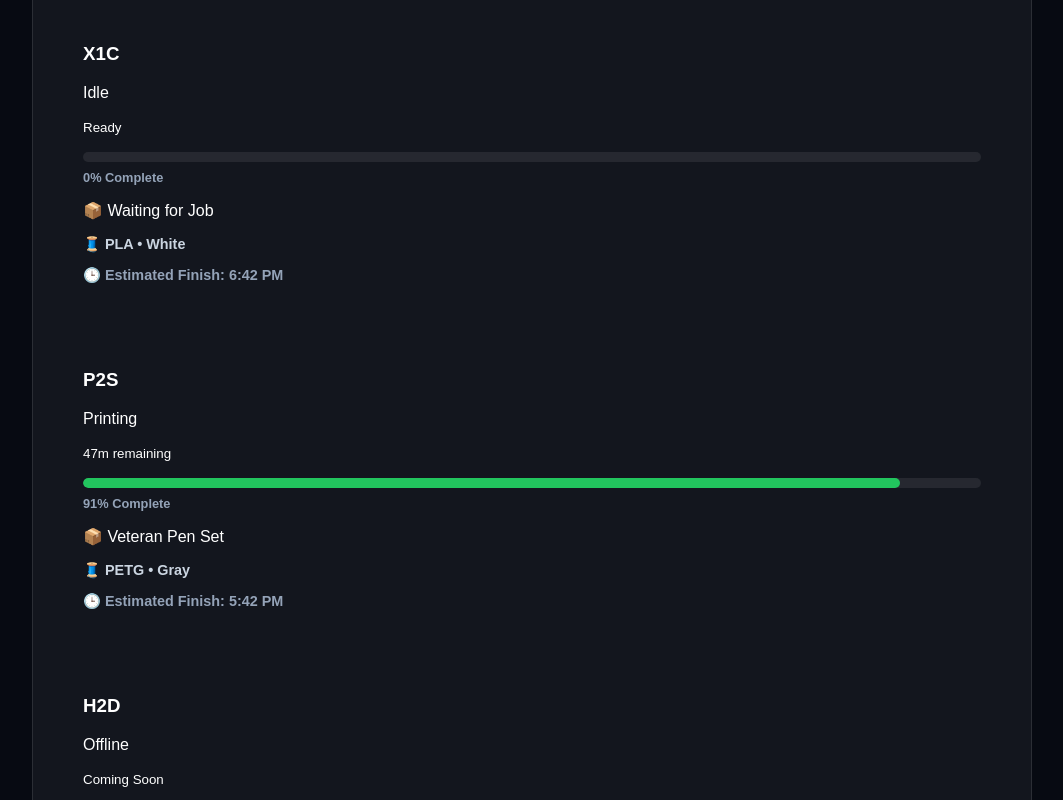
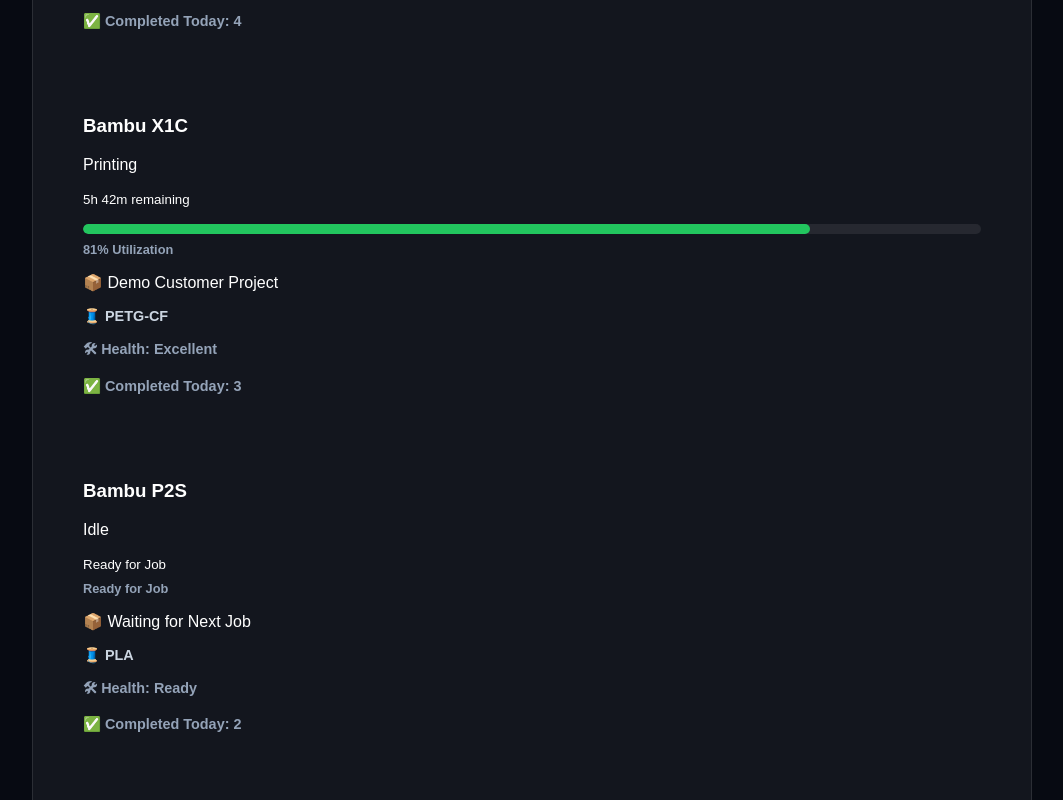
Before and after one commit to jnc3designs/jnc3designs-website, a Next.js app in the folder jnc3designs-premium/: page /admin in a window 1280 px wide. Shown: the part 3060-3860 px from the top of the page, without its empty margins (108-1171 px from the left). Built offline with nearby package versions, Linux system fonts and the light colour scheme; no server answers.

Commit message:
Update PrintFarmStatus.jsx

```diff
--- a/jnc3designs-premium/components/PrintFarmStatus.jsx
+++ b/jnc3designs-premium/components/PrintFarmStatus.jsx
@@ -1,57 +1,65 @@
+import { printers } from "../data/printers";
+
+function getStatusColor(status) {
+  switch (status) {
+    case "Printing":
+      return "#22c55e";
+
+    case "Idle":
+      return "#3b82f6";
+
+    case "Future":
+    case "Offline":
+      return "#9ca3af";
+
+    default:
+      return "#f59e0b";
+  }
+}
+
+function getActivityMessage(printer) {
+  if (printer.status === "Printing") {
+    return printer.remaining && printer.remaining !== "--"
+      ? `${printer.remaining} remaining`
+      : "Print in progress";
+  }
+
+  if (printer.status === "Idle") {
+    return "Ready for Job";
+  }
+
+  return "No Active Print";
+}
+
 export default function PrintFarmStatus() {
-  const printers = [
-    {
-      name: "P1S",
-      status: "Printing",
-      detail: "3h 12m remaining",
-      progress: 68,
-      job: "2\" NPT Adapter",
-      material: "ASA • Black",
-      finish: "8:42 PM",
-      color: "#22c55e",
-    },
-    {
-      name: "X1C",
-      status: "Idle",
-      detail: "Ready",
-      progress: 0,
-      job: "Waiting for Job",
-      material: "PLA • White",
-      finish: "6:42 PM",
-      color: "#3b82f6",
-    },
-    {
-      name: "P2S",
-      status: "Printing",
-      detail: "47m remaining",
-      progress: 91,
-      job: "Veteran Pen Set",
-      material: "PETG • Gray",
-      finish: "5:42 PM",
-      color: "#22c55e",
-    },
-    {
-      name: "H2D",
-      status: "Offline",
-      detail: "Coming Soon",
-      progress: 0,
-      job: "Offline",
-      material: "--",
-      finish: "__",
-      color: "#9ca3af",
-    },
-  ];
+  return (
+    <section className="print-farm-card">
+      <div className="print-farm-header">
+        <div>
+          <h2>🖨 Print Farm Status</h2>
+
+          <p className="print-farm-demo-label">
+            Demo production data • Live printer integration coming later
+          </p>
+        </div>
+      </div>
+
+      <div className="printer-grid">
+        {printers.map((printer) => {
+          const statusColor = getStatusColor(printer.status);
+          const activityMessage = getActivityMessage(printer);
+          const isPrinting = printer.status === "Printing";
 
           return (
-  <section className="print-farm-card">
-    <h2>🖨 Print Farm Status</h2>
-
-    <div className="printer-grid">
-      {printers.map((printer) => (
-        <div className="printer-card" key={printer.name}>
+            <div
+              className="printer-card"
+              key={printer.id}
+            >
               <div
                 className="printer-status-dot"
-            style={{ backgroundColor: printer.color }}
+                style={{
+                  backgroundColor: statusColor,
+                }}
               />
 
               <h3>{printer.name}</h3>
@@ -60,32 +68,48 @@
                 {printer.status}
               </p>
 
-          <small>{printer.detail}</small>
+              <small>{activityMessage}</small>
+
+              {isPrinting ? (
+                <>
                   <div className="printer-progress">
-
                     <div
-
                       className="printer-progress-fill"
                       style={{
-      width: `${printer.progress}%`,
-      backgroundColor: printer.color,
+                        width: `${printer.utilization}%`,
+                        backgroundColor: statusColor,
                       }}
                     />
                   </div>
+
                   <p className="printer-progress-text">
-  {printer.progress}% Complete
+                    {printer.utilization}% Utilization
                   </p>
+                </>
+              ) : (
+                <p className="printer-progress-text">
+                  {activityMessage}
+                </p>
+              )}
+
               <p className="printer-job">
                 📦 {printer.job}
               </p>
+
               <p className="printer-material">
                 🧵 {printer.material}
               </p>
+
               <p className="printer-finish">
-  🕒 Estimated Finish: {printer.finish}
+                🛠 Health: {printer.health}
+              </p>
+
+              <p className="printer-finish">
+                ✅ Completed Today: {printer.completedToday}
               </p>
             </div>
-      ))}
+          );
+        })}
       </div>
     </section>
   );
```
Lines whose indentation alone changed are shown as unchanged.
